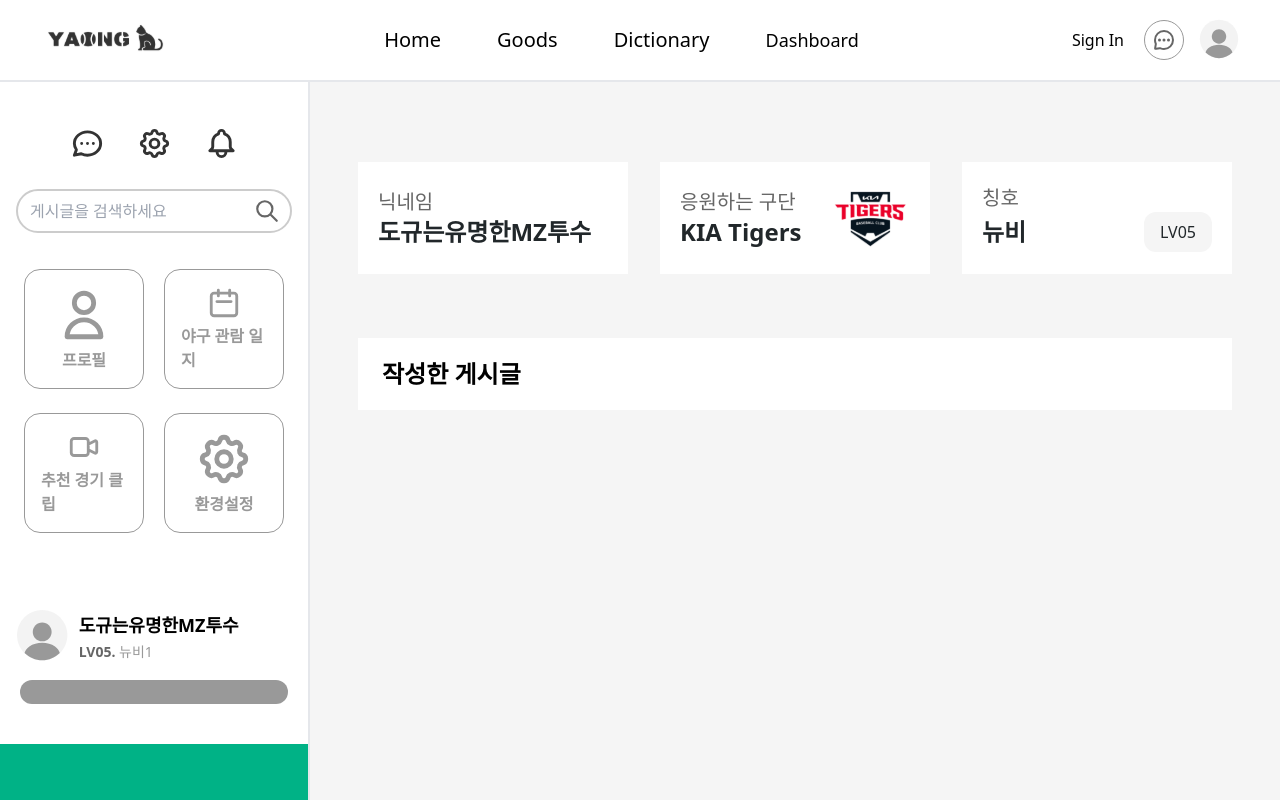
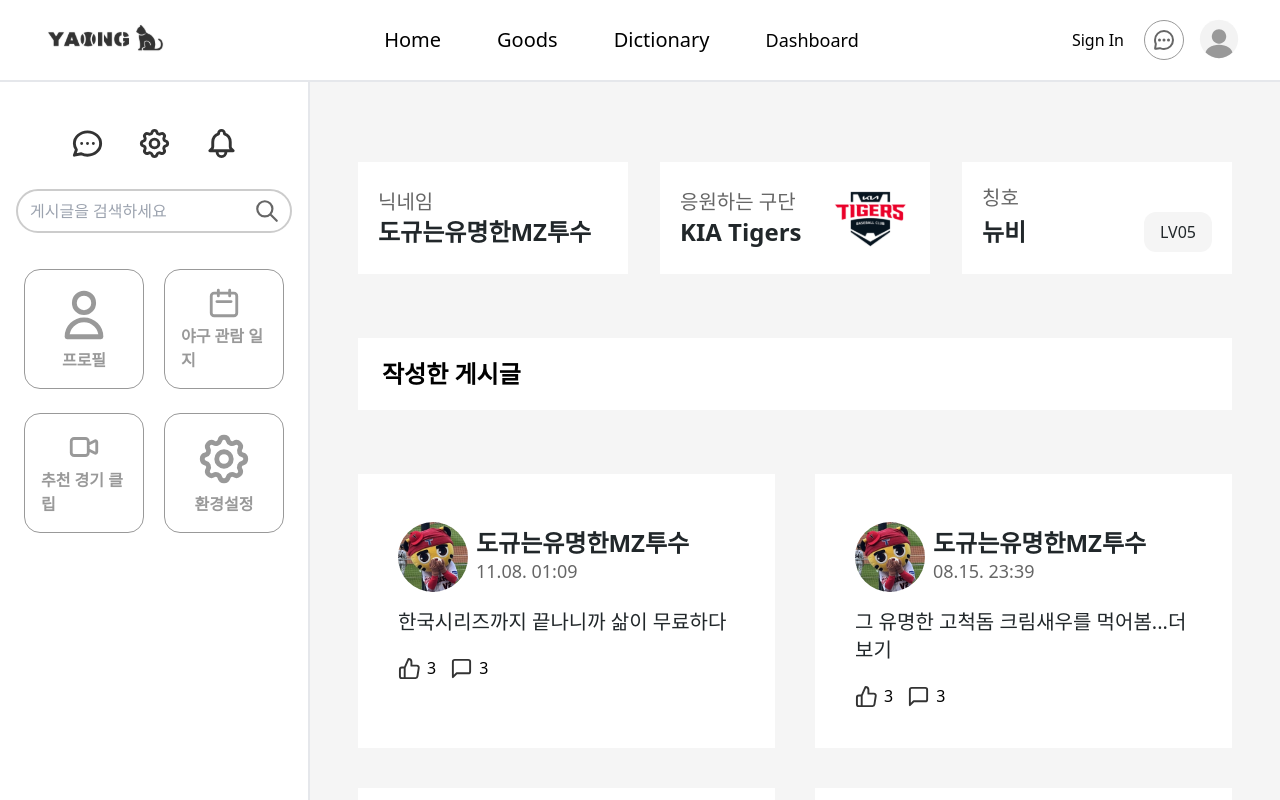
Before and after one commit to komg00/web-front, a React (Create React App) app: page /mypage in a window 1280 px wide. Shown: the top 800 px of the page. Built offline with nearby package versions, Linux system fonts and the light colour scheme.

Commit message:
[feat] Add post layout

```diff
--- /dev/null
+++ b/src/components/myPage/Post.tsx
@@ -0,0 +1,53 @@
+import React from "react";
+import { FiThumbsUp, FiMessageSquare } from "react-icons/fi";
+
+type PostItem = {
+  post_id: number;
+  contents: string;
+  username: string;
+  profile_image_path: string;
+  date: string;
+  created_at: string;
+  like_count: number;
+  comment_count: number;
+};
+
+type Props = {
+  posts: PostItem[];
+};
+
+export default function Post({ posts }: Props) {
+  return (
+    <div className="w-full grid gap-6 sm:gap-8 lg:gap-10 grid-cols-1 lg:grid-cols-2 mt-4">
+      {posts.map((post) => (
+        <div className="w-full p-8 xl:p-10 bg-white ">
+          <div className="flex items-center mt-2">
+            <img
+              src={post.profile_image_path}
+              alt="profile"
+              className="w-[60px] xl:w-[70px]"
+            />
+            <div className="flex flex-col ml-1 md:ml-2 text-dark1">
+              <p className="text-lg lg:text-[24px] font-bold">
+                {post.username}
+              </p>
+              <p className="text-lg text-dark2 ">
+                {post.date} <span>{post.created_at}</span>
+              </p>
+            </div>
+          </div>
+          <p className="my-2 lg:my-4 text-lg lg:text-xl text-dark1">
+            {post.contents}
+          </p>
+
+          <div className="flex items-center gap-1.5 mt-5">
+            <FiThumbsUp size={23} color="#333" />
+            <span className="mr-2">3</span>
+            <FiMessageSquare size={23} color="#333" />
+            <span>3</span>
+          </div>
+        </div>
+      ))}
+    </div>
+  );
+}
--- a/src/pages/Mypage.tsx
+++ b/src/pages/Mypage.tsx
@@ -1,7 +1,8 @@
 import React from "react";
 import Sidebar from "components/layout/Sidebar";
 import { mypageMenu } from "data/menu";
-import { FiThumbsUp, FiMessageSquare } from "react-icons/fi";
+import { posts } from "data/dummy/post";
+import Post from "components/myPage/Post";
 
 export default function Mypage() {
   return (
@@ -42,7 +43,7 @@ export default function Mypage() {
           작성한 게시글
         </div>
 
-        <div>{/*포스트 목록 */}</div>
+        <Post posts={posts} />
       </div>
     </div>
   );
```
